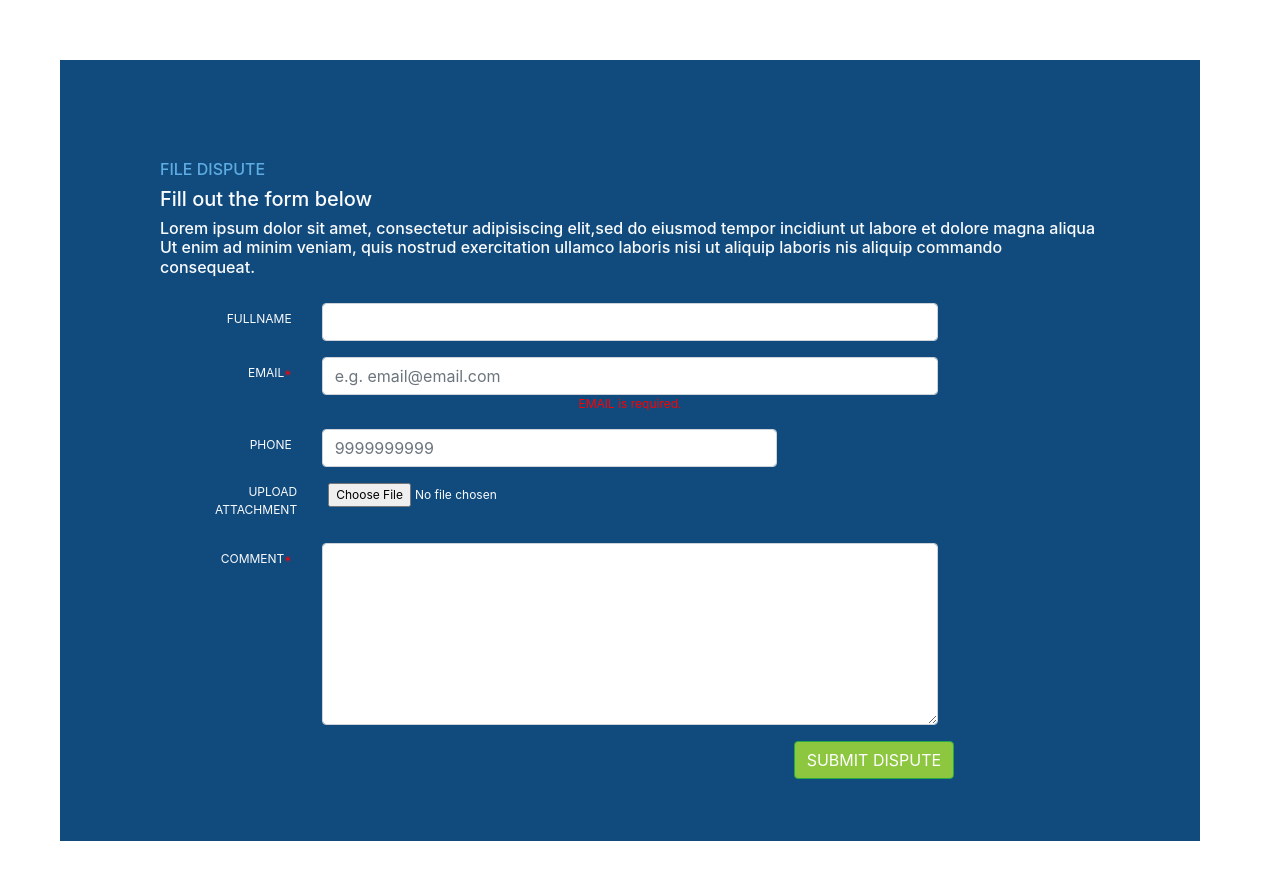
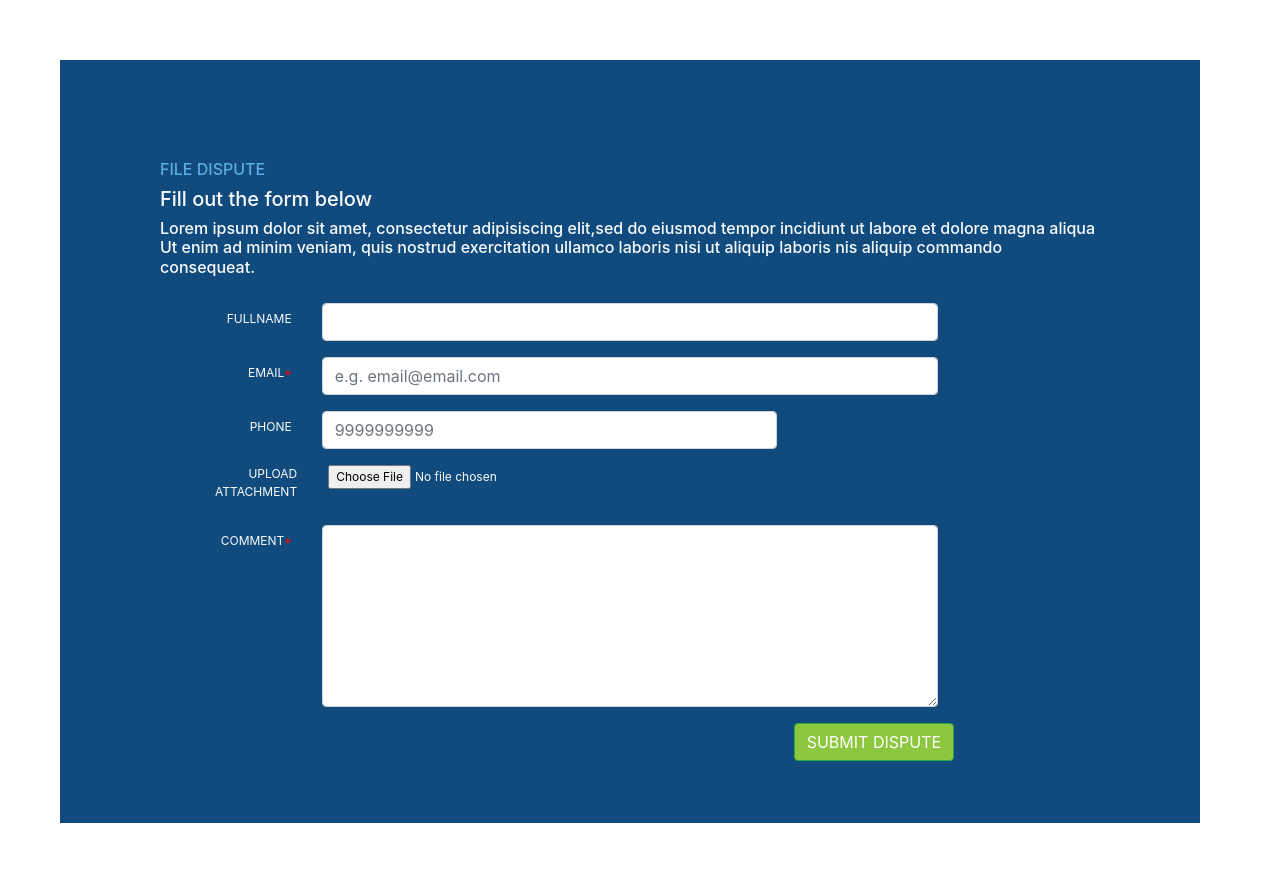
Before and after one commit to abhinavjalla/angular-POC, an Angular app: page / in a window 1280 px wide. Shown: the top 880 px of the page. Built offline with nearby package versions, Linux system fonts and the light colour scheme.

Commit message:
2 files modified

```diff
--- a/src/app/app.component.html
+++ b/src/app/app.component.html
@@ -9,14 +9,20 @@
     <br>
 
 
-  <form name="myform" [formGroup]="myform">
+  <form name="myform" (ngSubmit)="onSubmit()" [formGroup]="myform">
 
     <div class="form-group row  ">
          <label for="name" class="col-sm-2 col-form-label">FULLNAME</label>
        <div class="col-sm-8 " >
           <input id="name" class="form-control"
       formControlName="name" >
-          <!-- <span class ="error" *ngIf="controls.name">Name is not valid</span> -->
+
+      <span  class ="error" *ngIf="myform.get('name').errors?.required && myform.controls.name.touched   ">name is required.</span>
+
+          <span class ="error" *ngIf="myform.get('name').errors?.pattern ">name is not valid </span>
+          <span class ="error" *ngIf="myform.get('name').errors?.maxlength ">max length is 20 </span>
+
+
 
       </div>
     </div>
@@ -25,9 +31,9 @@
          <label for="email" class="col-sm-2  col-form-label">  EMAIL<span class="compulsory">*</span></label>
        <div class="col-sm-8">
           <input type="text" class="form-control " placeholder="e.g. email@email.com" formControlName="email" id="email1"
-          [ngClass]="{'is-invalid':myform.get('email').touched && myform.get('email').invalid}" >
+           [ngClass]="{'is-invalid':myform.get('email').touched && myform.get('email').invalid}">
 
-          <span  class ="error" *ngIf="myform.get('email').errors?.required  ">EMAIL is required.</span>
+          <span  class ="error" *ngIf="myform.get('email').errors?.required && myform.controls.email.touched   ">EMAIL is required.</span>
 
           <span class ="error" *ngIf="myform.get('email').errors?.pattern ">EMAIL is not valid </span>
 
--- a/src/app/app.component.ts
+++ b/src/app/app.component.ts
@@ -23,19 +23,24 @@ export class AppComponent  implements OnInit {
 
 
     this.createForm();
+
   }
 
   private createForm() {
     this.myform = new FormGroup({
 
-      name: new FormControl('', [Validators.required,Validators.minLength(5),Validators.pattern(this.namept)]),
+      name: new FormControl('', [Validators.required,Validators.maxLength(20),Validators.pattern(this.namept)]),
       email: new FormControl('', [Validators.required,Validators.minLength(5),Validators.pattern(this.emailpt)]),
       phone: new FormControl('', [Validators.required,Validators.pattern(this.phnpt)]),
       comment:new FormControl('',[Validators.required,Validators.maxLength(500)])
 
     });
   }
+onSubmit(){
+   this.submitted = true;
+   console.log(this.submitted);
 
+}
 
 
 
```
